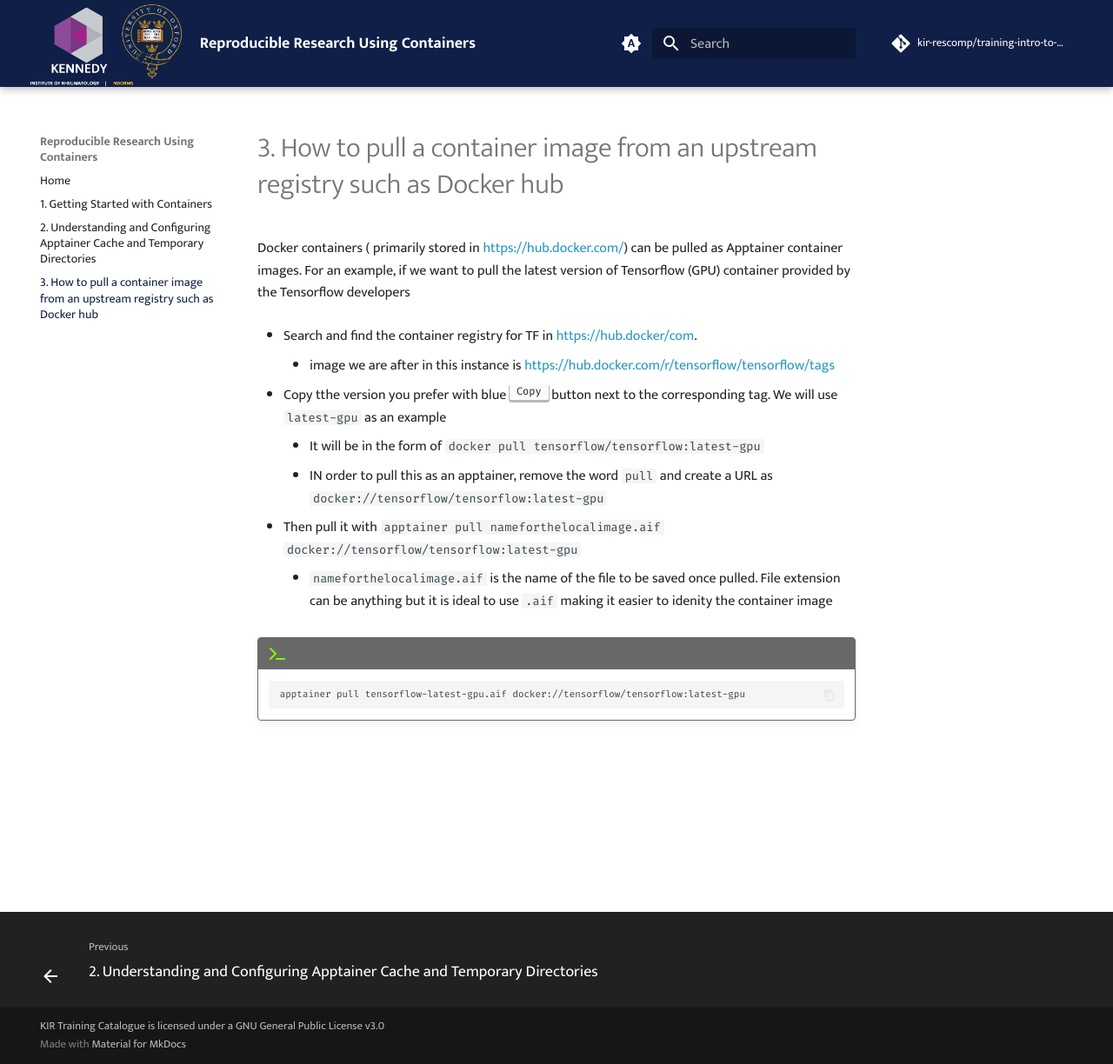
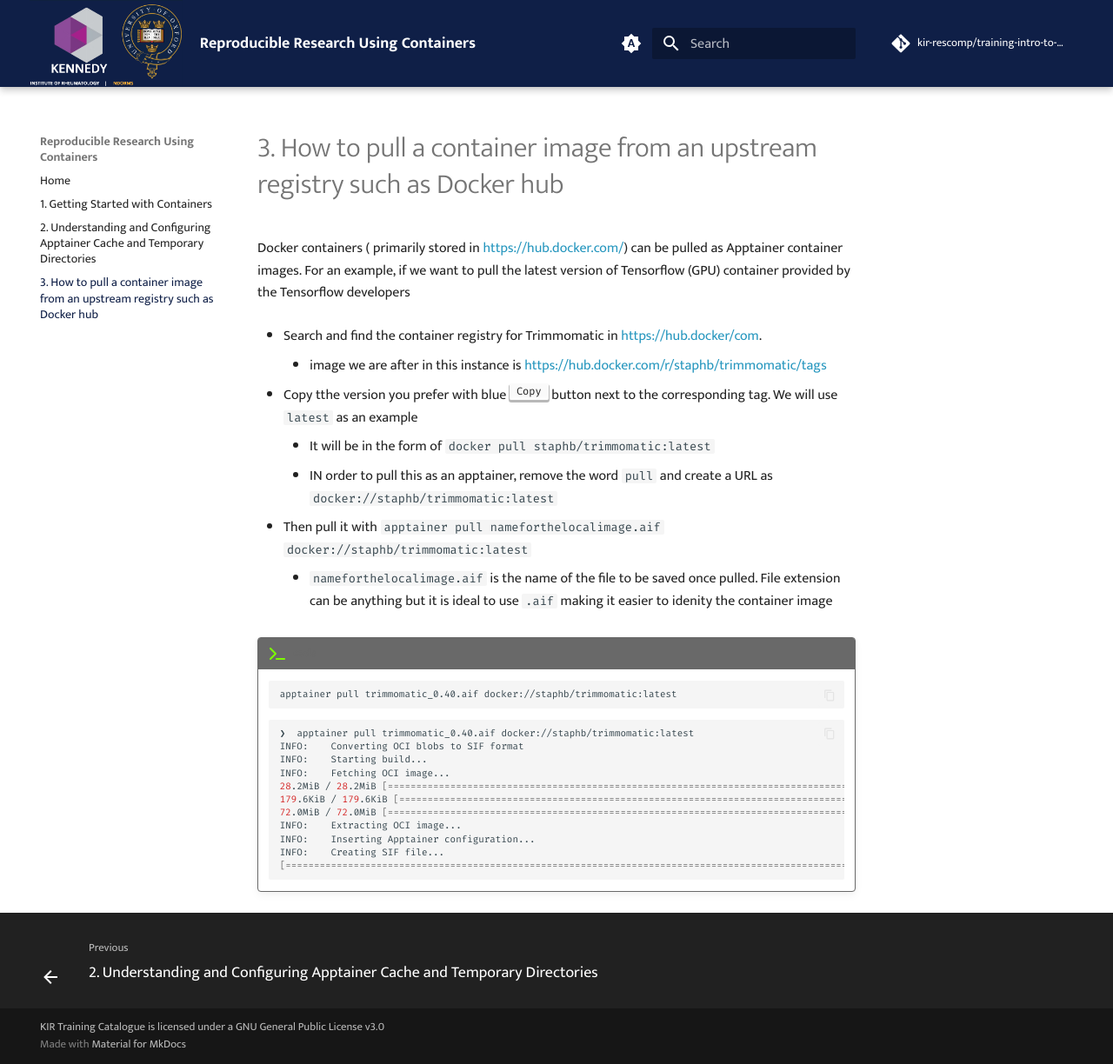
Before and after one commit to kir-rescomp/training-intro-to-apptainer, an MkDocs documentation site: the page built from docs/3.pull_from_upstream.md, in a window 1280 px wide and 1224 px high. Shown: the whole window at 87% size. Built offline with MkDocs 1.6.1 and Material for MkDocs 9.7.7, drawn with Linux system fonts in a browser that asks for light colours; comment, search, counter and statistics services are not loaded.

Commit message:
update docker pull from tensorflow to Trimmomatic

````diff
--- a/docs/3.pull_from_upstream.md
+++ b/docs/3.pull_from_upstream.md
@@ -2,16 +2,30 @@
 
 Docker containers ( primarily stored in https://hub.docker.com/) can be pulled as Apptainer container images. For an example, if we want to pull the latest version of Tensorflow (GPU) container provided by the Tensorflow developers
 
-* Search and find the container registry for TF in https://hub.docker/com.
-    * image we are after in this instance is https://hub.docker.com/r/tensorflow/tensorflow/tags
+* Search and find the container registry for Trimmomatic in https://hub.docker/com.
+    * image we are after in this instance is https://hub.docker.com/r/staphb/trimmomatic/tags
 
-* Copy tthe version you prefer with blue <kbd>Copy</kbd> button next to the corresponding tag. We will use `latest-gpu` as an example
-    * It will be in the form of `docker pull tensorflow/tensorflow:latest-gpu`
-    * IN order to pull this as an apptainer, remove the word `pull` and create a URL as `docker://tensorflow/tensorflow:latest-gpu`
-* Then pull it with `apptainer pull nameforthelocalimage.aif docker://tensorflow/tensorflow:latest-gpu`
+* Copy tthe version you prefer with blue <kbd>Copy</kbd> button next to the corresponding tag. We will use `latest` as an example
+    * It will be in the form of `docker pull staphb/trimmomatic:latest`
+    * IN order to pull this as an apptainer, remove the word `pull` and create a URL as `docker://staphb/trimmomatic:latest`
+* Then pull it with `apptainer pull nameforthelocalimage.aif docker://staphb/trimmomatic:latest`
     * `nameforthelocalimage.aif` is the name of the file to be saved once pulled. File extension can be anything but it is ideal to use `.aif` making it easier to idenity the container image
 
 !!! terminal "code"
     ```bash
-    apptainer pull tensorflow-latest-gpu.aif docker://tensorflow/tensorflow:latest-gpu
+    apptainer pull trimmomatic_0.40.aif docker://staphb/trimmomatic:latest
     ```
+
+    ```bash
+    ❯  apptainer pull trimmomatic_0.40.aif docker://staphb/trimmomatic:latest
+    INFO:    Converting OCI blobs to SIF format
+    INFO:    Starting build...
+    INFO:    Fetching OCI image...
+    28.2MiB / 28.2MiB [======================================================================================================================================================================================================================================] 100 % 17.0 MiB/s 0s
+    179.6KiB / 179.6KiB [====================================================================================================================================================================================================================================] 100 % 17.0 MiB/s 0s
+    72.0MiB / 72.0MiB [======================================================================================================================================================================================================================================] 100 % 17.0 MiB/s 0s
+    INFO:    Extracting OCI image...
+    INFO:    Inserting Apptainer configuration...
+    INFO:    Creating SIF file...
+    [===================================================================================================================================================================================================================================================================] 100 % 0s
+    ```
````
